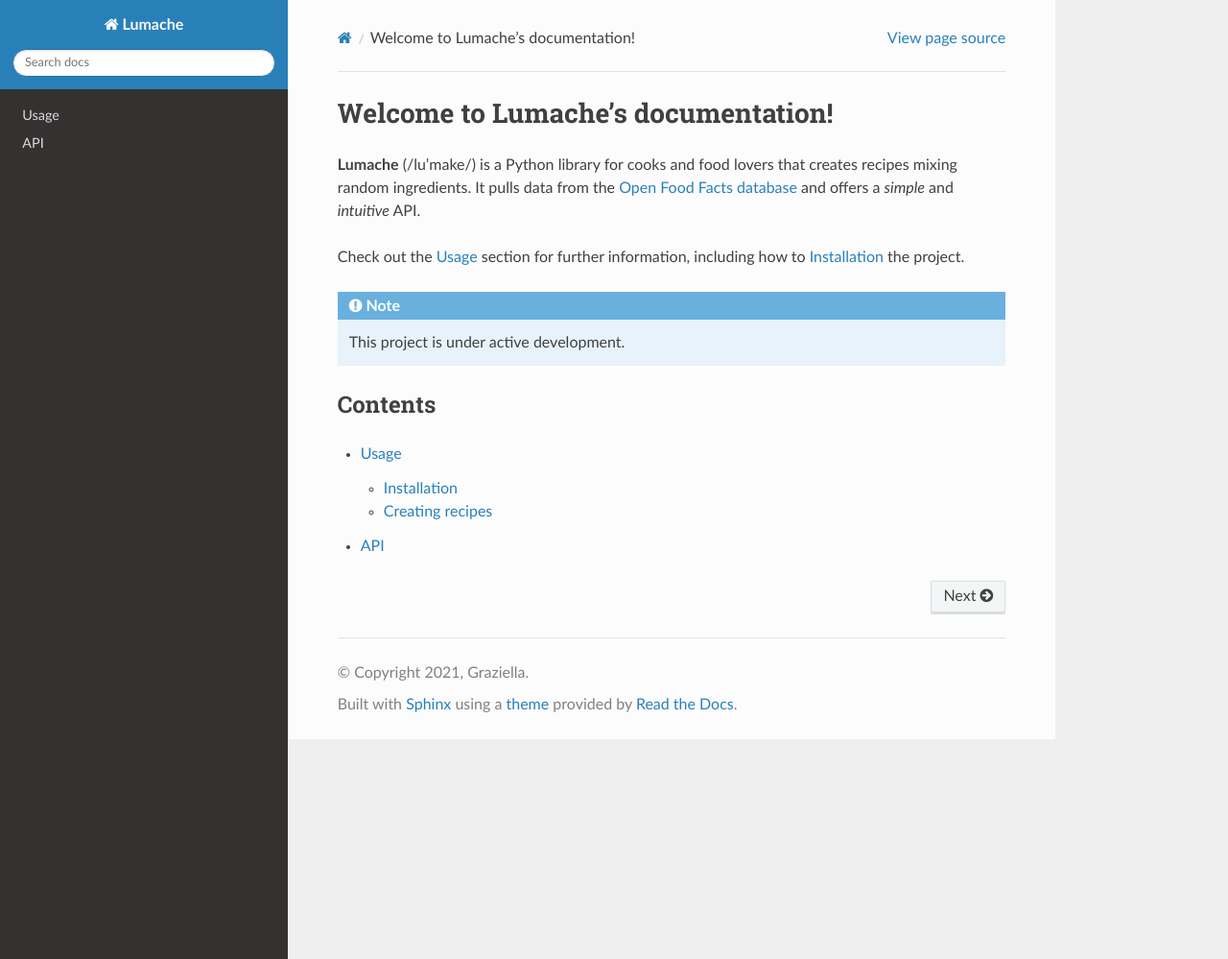
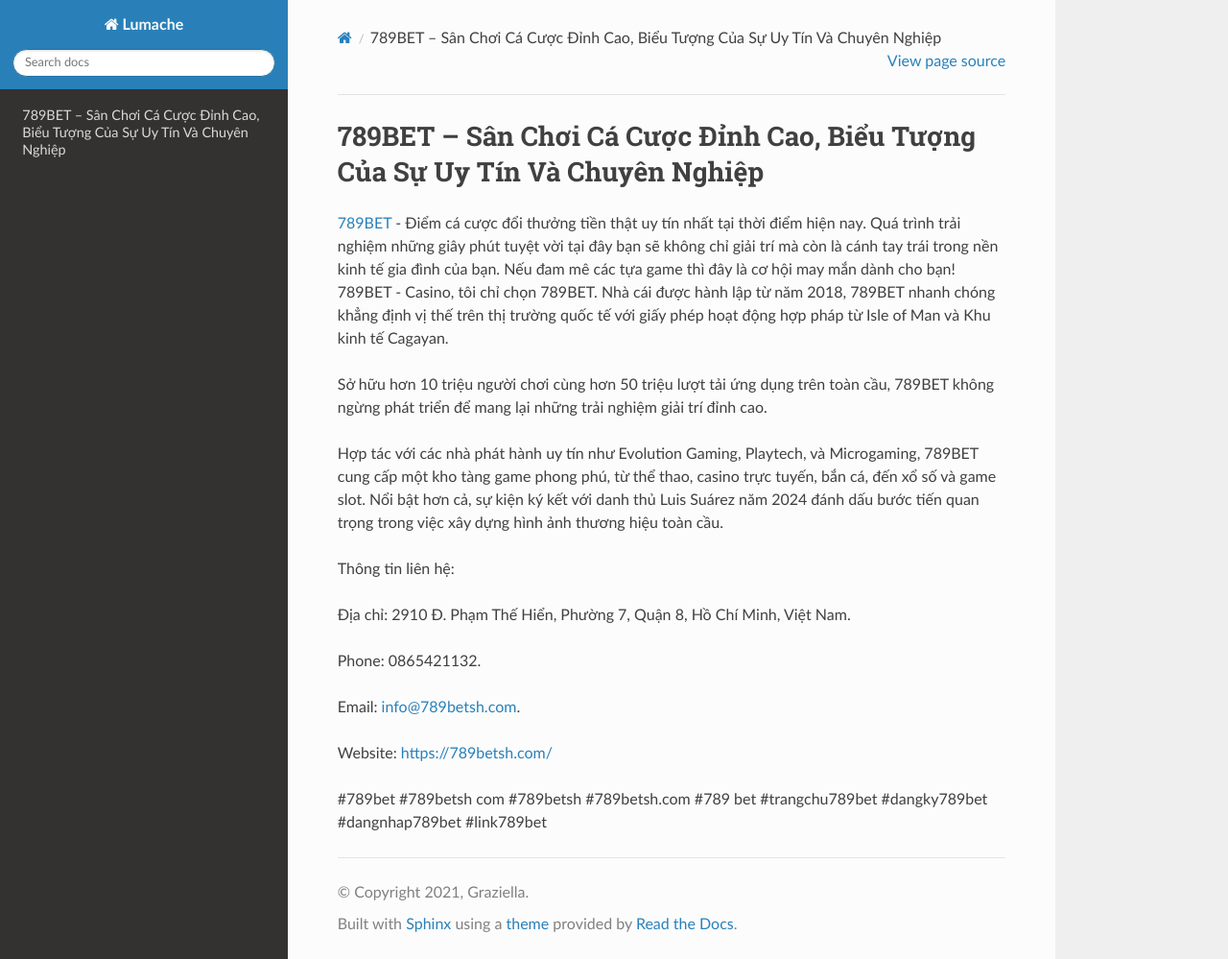
Before and after one commit to nguyenlinh0011y/1link789betshcom, a Sphinx documentation site: the page built from docs/source/index.rst, in a window 1280 px wide and 999 px high. Shown: the whole window at 96% size. Built offline with Sphinx 7.4.7 and the Read the Docs theme 3.1.0, drawn with Linux system fonts in a browser that asks for light colours.

Commit message:
Update index.rst

```diff
--- a/docs/source/index.rst
+++ b/docs/source/index.rst
@@ -1,22 +1,20 @@
-Welcome to Lumache's documentation!
+789BET – Sân Chơi Cá Cược Đỉnh Cao, Biểu Tượng Của Sự Uy Tín Và Chuyên Nghiệp
 ===================================
 
-**Lumache** (/lu'make/) is a Python library for cooks and food lovers
-that creates recipes mixing random ingredients.
-It pulls data from the `Open Food Facts database <https://world.openfoodfacts.org/>`_
-and offers a *simple* and *intuitive* API.
+`789BET <https://789betsh.com/>`_ - Điểm cá cược đổi thưởng tiền thật uy tín nhất tại thời điểm hiện nay. Quá trình trải nghiệm những giây phút tuyệt vời tại đây bạn sẽ không chỉ giải trí mà còn là cánh tay trái trong nền kinh tế gia đình của bạn. Nếu đam mê các tựa game  thì đây là cơ hội may mắn dành cho bạn! 789BET - Casino, tôi chỉ chọn 789BET. Nhà cái được hành lập từ năm 2018, 789BET nhanh chóng khẳng định vị thế trên thị trường quốc tế với giấy phép hoạt động hợp pháp từ Isle of Man và Khu kinh tế Cagayan.
 
-Check out the :doc:`usage` section for further information, including
-how to :ref:`installation` the project.
+Sở hữu hơn 10 triệu người chơi cùng hơn 50 triệu lượt tải ứng dụng trên toàn cầu, 789BET không ngừng phát triển để mang lại những trải nghiệm giải trí đỉnh cao.
 
-.. note::
+Hợp tác với các nhà phát hành uy tín như Evolution Gaming, Playtech, và Microgaming, 789BET cung cấp một kho tàng game phong phú, từ thể thao, casino trực tuyến, bắn cá, đến xổ số và game slot. Nổi bật hơn cả, sự kiện ký kết với danh thủ Luis Suárez năm 2024 đánh dấu bước tiến quan trọng trong việc xây dựng hình ảnh thương hiệu toàn cầu.
 
-   This project is under active development.
+Thông tin liên hệ:
 
-Contents
---------
+Địa chỉ: 2910 Đ. Phạm Thế Hiển, Phường 7, Quận 8, Hồ Chí Minh, Việt Nam.
 
-.. toctree::
+Phone: 0865421132.
 
-   usage
-   api
+Email: info@789betsh.com.
+
+Website: https://789betsh.com/
+
+#789bet #789betsh com #789betsh  #789betsh.com #789 bet #trangchu789bet #dangky789bet #dangnhap789bet #link789bet
```
